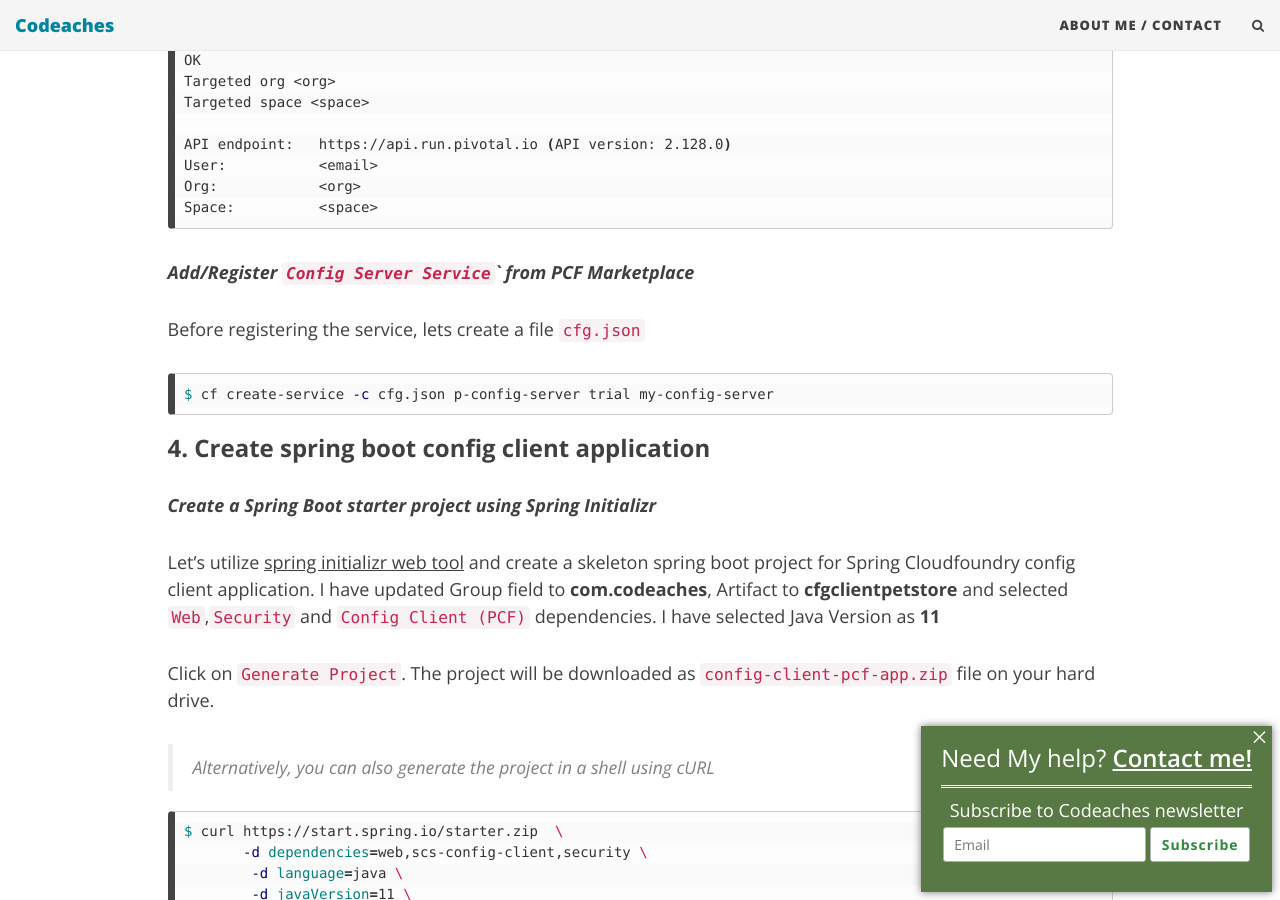
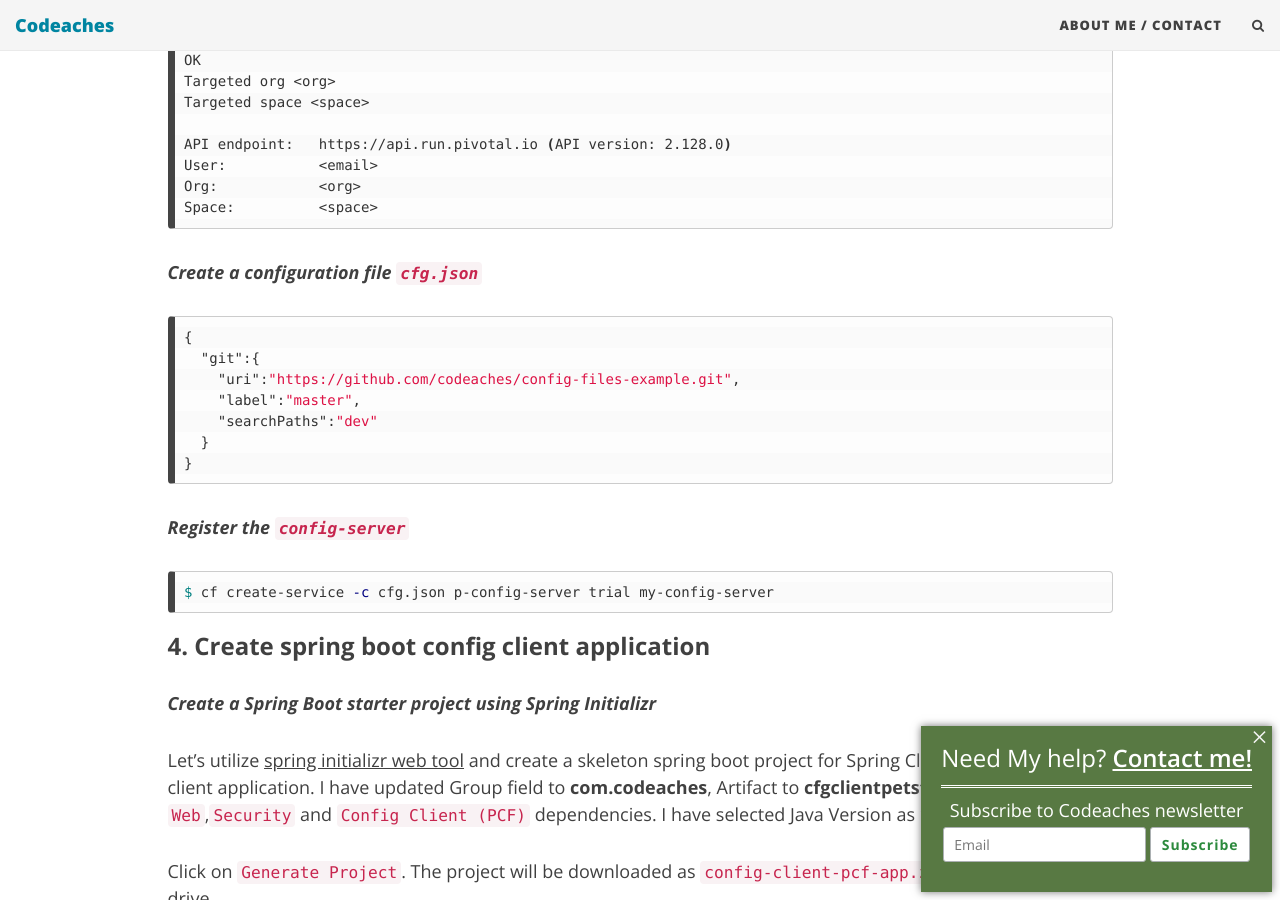
Before and after one commit to codeaches/codeaches.github.io, a Jekyll site: the page built from _posts/2019-02-02-spring-cloud-pcf-config-server-config-client.md, in a window 1280 px wide and 900 px high, scrolled down 1436 px. Built offline with Jekyll 4.4.1, drawn with Linux system fonts in a browser that asks for light colours; nearby versions of some CDN libraries; comment, search, counter and statistics services are not loaded.

Commit message:
no message

````diff
--- a/_posts/2019-02-02-spring-cloud-pcf-config-server-config-client.md
+++ b/_posts/2019-02-02-spring-cloud-pcf-config-server-config-client.md
@@ -74,9 +74,19 @@
 Space:          <space>
 ```
 
-***Add/Register ``Config Server Service``` from PCF Marketplace***
+***Create a  configuration file ``cfg.json``***
 
-Before registering the service, lets create a file `cfg.json`
+```json
+{
+  "git":{
+    "uri":"https://github.com/codeaches/config-files-example.git",
+    "label":"master",
+    "searchPaths":"dev"
+  }
+}
+```
+
+***Register the ``config-server``***
 
 ```sh
 $ cf create-service -c cfg.json p-config-server trial my-config-server
````
